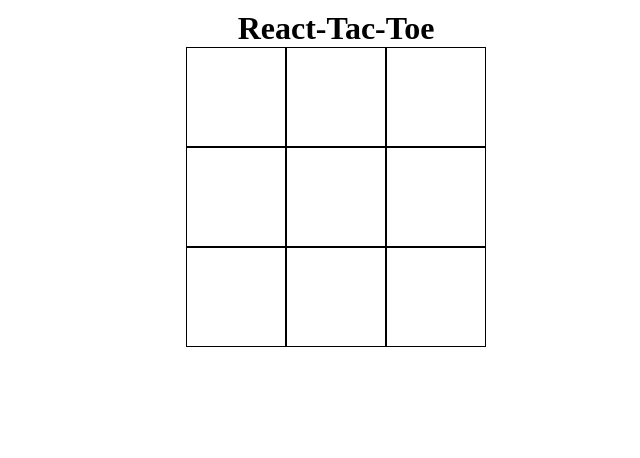
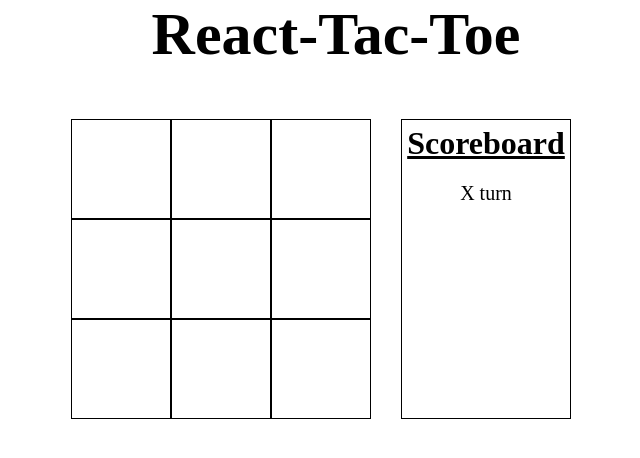
Before and after one commit to joshmarek22/React-Tac-Toe, a React app: page / in a window 1280 px wide. Shown: the top 458 px of the page, without its empty margins (304-944 px from the left). Built offline with nearby package versions, Linux system fonts and the light colour scheme; the HTML template or start-up script is replaced by a standard one.

Commit message:
added scoreboard component

```diff
--- a/src/components/Container.jsx
+++ b/src/components/Container.jsx
@@ -1,7 +1,7 @@
 import { useEffect, useState } from "react"
 import Square from "./Square"
+import Scoreboard from "./Scoreboard"
 import { checkDiagonal, checkHorizontal, checkVertical } from "../tools/WinConditions"
-
 
 function Container() {
   const [board, setBoard] = useState(Array(9).fill(null))
@@ -18,17 +18,21 @@ function Container() {
     if(round >= 9){
       alert("Game is a Scratch")
     }
+
 },[round])
 
   return (
+    <>
+    <h1 className="title-header">React-Tac-Toe</h1>
     <div className="game-body">
-      <h1>React-Tac-Toe</h1>
       <div id="game-container">
         {board.map((e,idx) => {
           return (<Square key={idx} xTurn={{ isXTurn, setIsXTurn }} roundNum={{round, setRound}} updateBoard={{board, setBoard}} squareNum={idx}/>)
         })}
       </div>
+      <Scoreboard roundNum = {{round, setRound}}/>
     </div>
+    </>
   )
 }
 
--- /dev/null
+++ b/src/components/Scoreboard.jsx
@@ -0,0 +1,23 @@
+
+function Scoreboard({roundNum: {round, setRound}}) {
+
+  let turn = "X";
+  console.log(`Round: ${round}`)
+  if(round % 2 == 0){
+    turn = "X"
+
+  }else{
+    turn = "O"
+  }
+
+  return (
+    <div className="scoreboard">
+      <h1><u>Scoreboard</u></h1>
+      <div className="turn-text-container">
+      <span className="turnText">{turn} turn</span>
+      </div>
+    </div>
+  );
+}
+
+export default Scoreboard;
--- a/src/components/Square.jsx
+++ b/src/components/Square.jsx
@@ -1,7 +1,5 @@
 
 function Square({ xTurn: { isXTurn, setIsXTurn }, roundNum: {round, setRound}, squareNum, updateBoard: {board}}) {
-
-
 
   const boxClicked = (e) => {
     e.stopPropagation()
--- a/src/index.css
+++ b/src/index.css
@@ -4,10 +4,17 @@
   box-sizing: border-box;
 }
 
+.title-header{
+  text-align: center;
+  padding-bottom: 40px;
+  font-size: 60px;
+}
+
 .game-body{
   text-align: center;
   padding: 10px 0;
-
+  display: flex;
+  justify-content: center;
 }
 
 #game-container{
@@ -30,3 +37,17 @@
 .game-box:hover{
   background-color: hsl(0, 0%, 90%);
 }
+
+.scoreboard {
+  border: 1px solid black;
+  margin: 0px 30px;
+  padding: 5px;
+}
+
+.turnText {
+  font-size: 20px;
+}
+
+.turn-text-container{
+  padding-top: 20px;
+}
--- a/src/tools/WinConditions.js
+++ b/src/tools/WinConditions.js
@@ -24,6 +24,7 @@ const checkVertical = (board) => {
       }
     }
   }
+
 }
 
 const checkDiagonal = (board) => {
```
